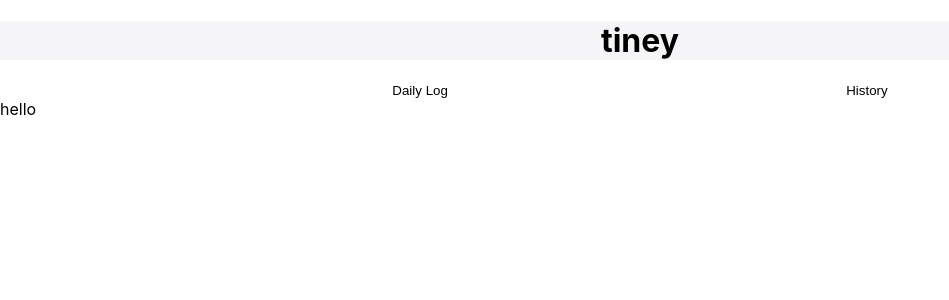
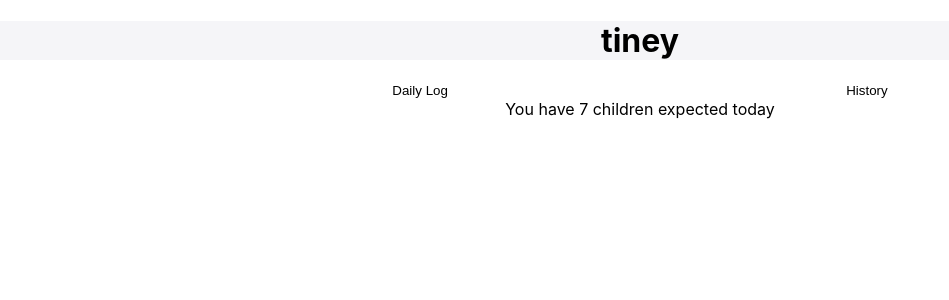
Before and after one commit to AlexPD93/tiney-challenge-react, a React (Create React App) app: page / in a window 1280 px wide. Shown: the top 300 px of the page, without its empty margins (0-949 px from the left). Built offline with nearby package versions, Linux system fonts and the light colour scheme.

Commit message:
Added ChildrenExpected

```diff
--- a/src/ChildrenExpected.css
+++ b/src/ChildrenExpected.css
@@ -0,0 +1,3 @@
+.expectedChildren {
+  text-align: center;
+}
--- a/src/ChildrenExpected.js
+++ b/src/ChildrenExpected.js
@@ -1,5 +1,14 @@
 import "./ChildrenExpected.css";
 
 export default function ChildrenExpected() {
-  return "hello";
+  function expectedChildren(children) {
+    console.log(children);
+    return `You have ${children} children expected today `;
+  }
+
+  return (
+    <div className="ChildrenExpected">
+      <div className="expectedChildren">{expectedChildren(7)}</div>
+    </div>
+  );
 }
```
